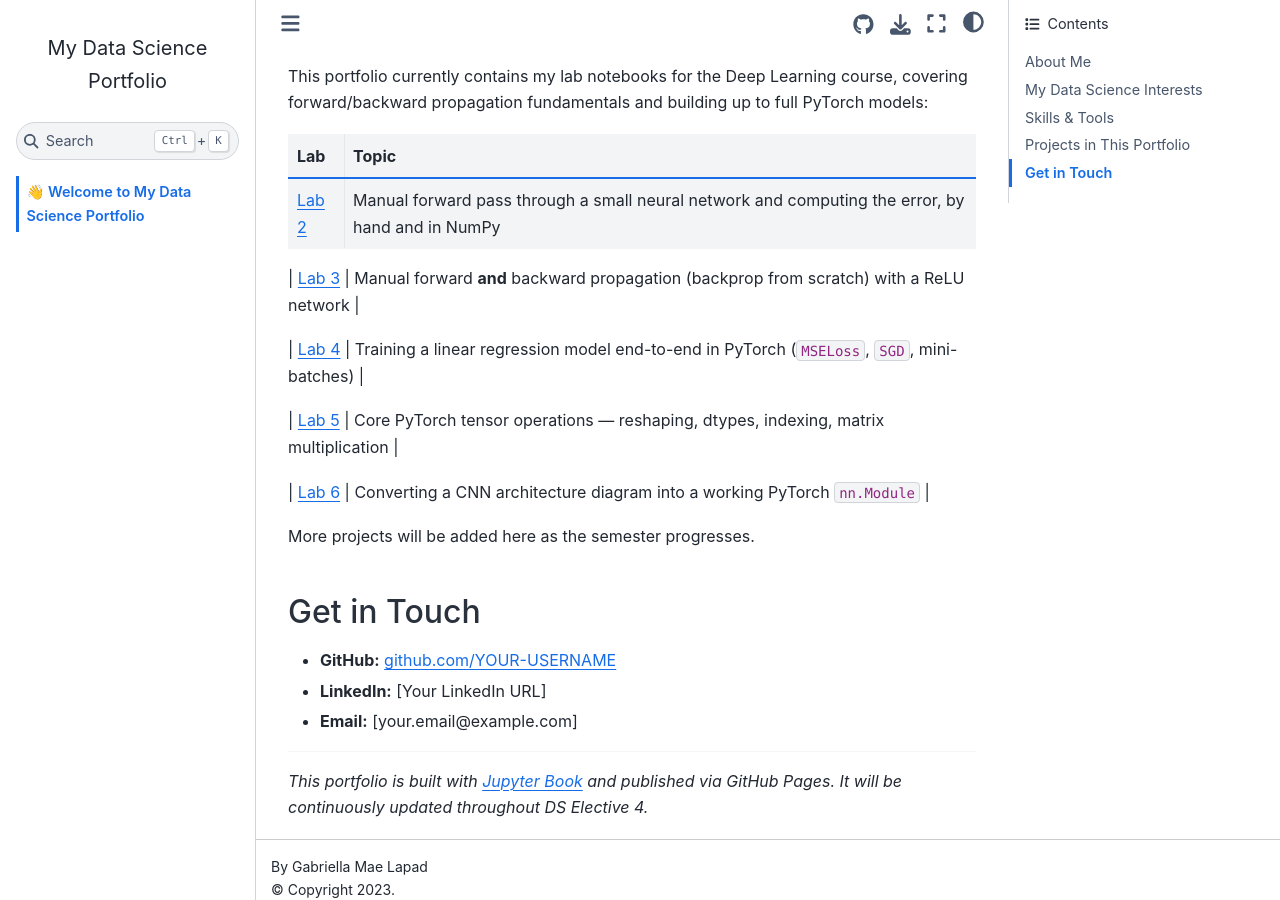
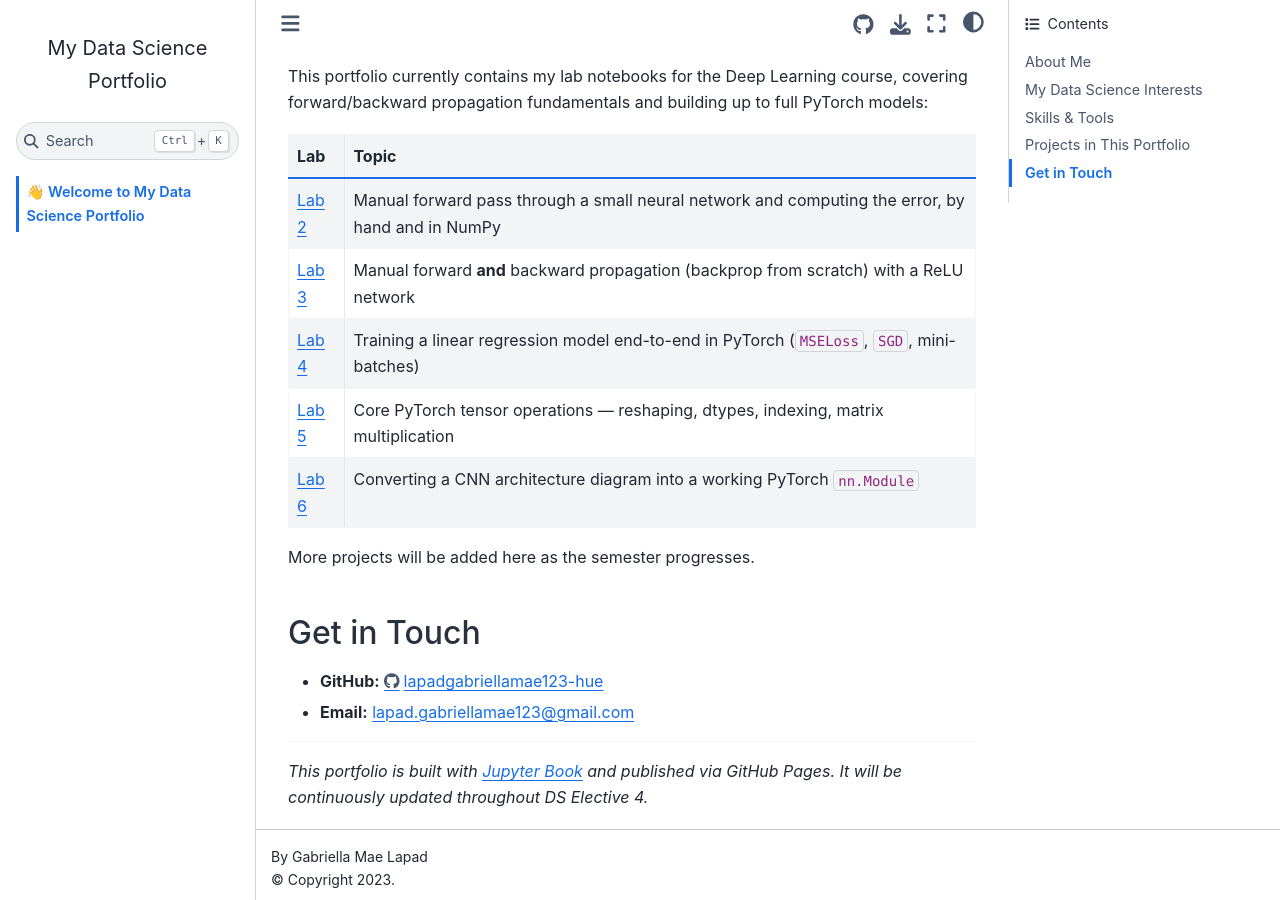
Before and after one commit to lapadgabriellamae123-hue/DEEP-LEARNING-PORTFOLIO, a Jupyter Book: the page built from intro.md, in a window 1280 px wide and 900 px high, scrolled down 989 px. Built offline with Jupyter Book 1.0.4 settings and Sphinx 7.4.7 and the Sphinx Book theme 1.1.4, drawn with Linux system fonts in a browser that asks for light colours; pages that are not in the unit, such as notebooks, are missing from menus.

Commit message:
Update intro.md

```diff
--- a/intro.md
+++ b/intro.md
@@ -38,22 +38,17 @@ PyTorch models:
 | Lab | Topic |
 |---|---|
 | [Lab 2](notebooks/lab2.ipynb) | Manual forward pass through a small neural network and computing the error, by hand and in NumPy |
-
 | [Lab 3](notebooks/lab3.ipynb) | Manual forward **and** backward propagation (backprop from scratch) with a ReLU network |
-
 | [Lab 4](notebooks/lab4.ipynb) | Training a linear regression model end-to-end in PyTorch (`MSELoss`, `SGD`, mini-batches) |
-
 | [Lab 5](notebooks/lab5.ipynb) | Core PyTorch tensor operations — reshaping, dtypes, indexing, matrix multiplication |
-
 | [Lab 6](notebooks/lab6.ipynb) | Converting a CNN architecture diagram into a working PyTorch `nn.Module` |
 
 More projects will be added here as the semester progresses.
 
 ## Get in Touch
 
-- **GitHub:** [github.com/YOUR-USERNAME](https://github.com/YOUR-USERNAME)
-- **LinkedIn:** [Your LinkedIn URL]
-- **Email:** [your.email@example.com]
+- **GitHub:** https://github.com/lapadgabriellamae123-hue
+- **Email:** lapad.gabriellamae123@gmail.com
 
 ---
 *This portfolio is built with [Jupyter Book](https://jupyterbook.org/) and published via GitHub Pages. It will be continuously updated throughout DS Elective 4.*
```
